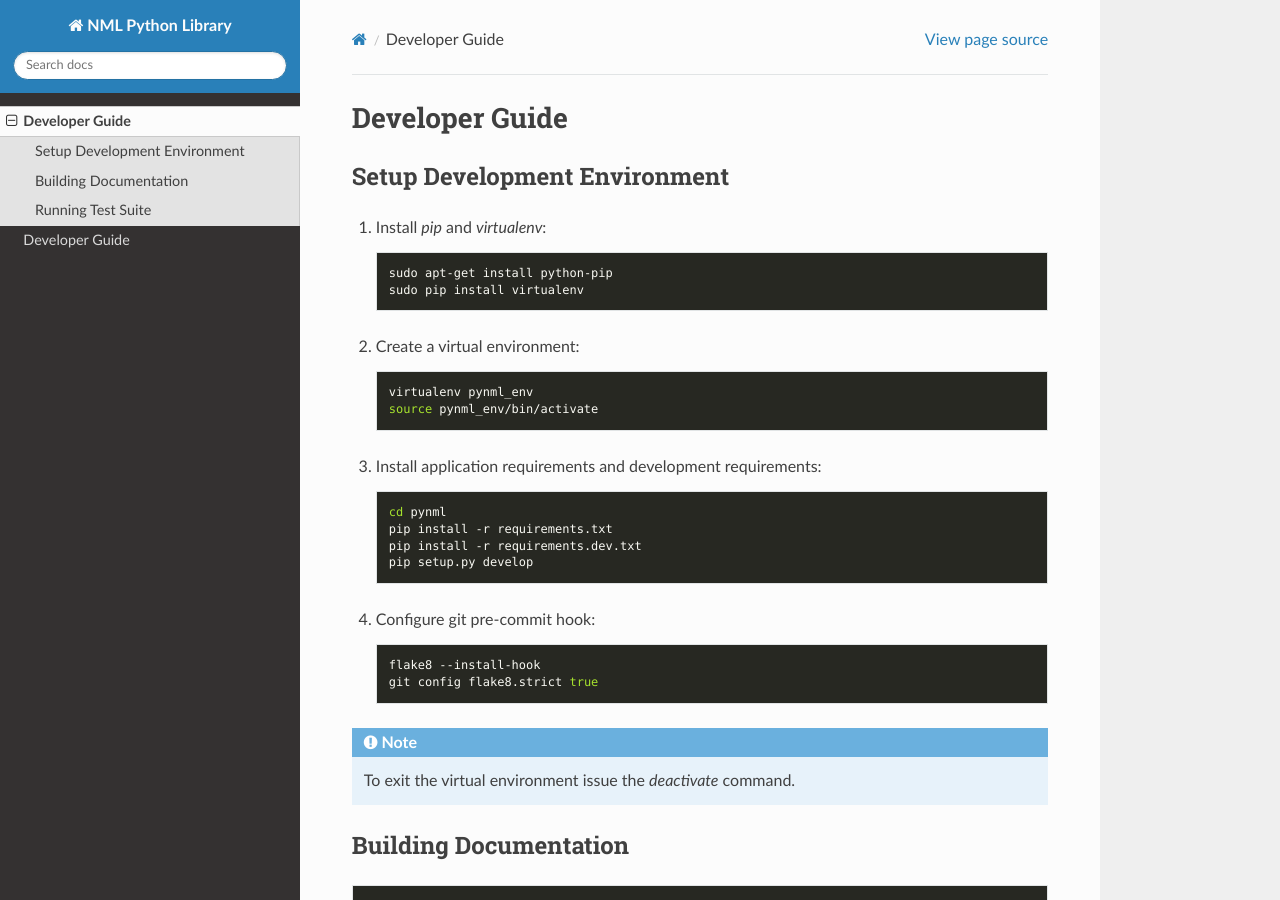
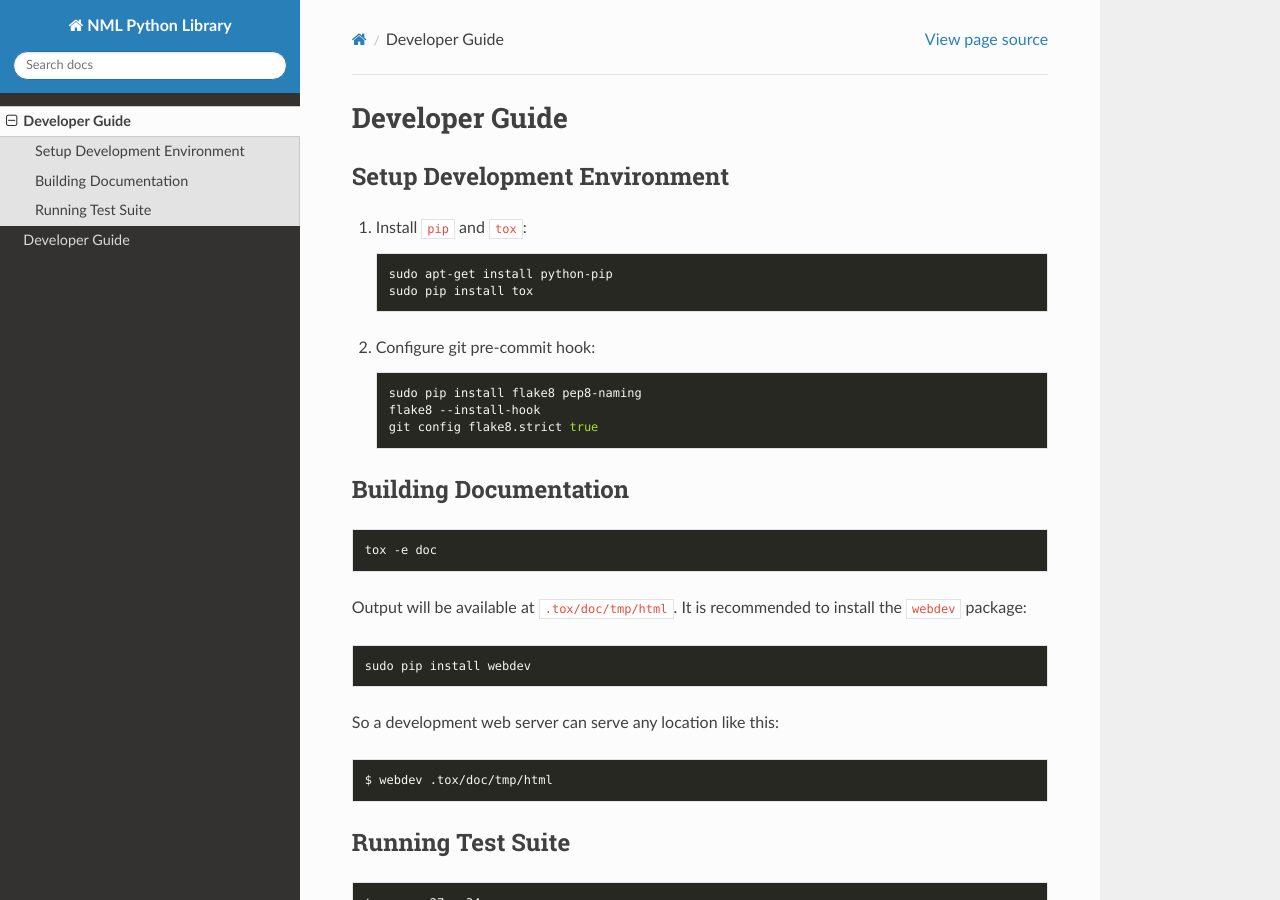
Before and after one commit to HPENetworking/pynml, a Sphinx documentation site: the page built from doc/developer.rst, in a window 1280 px wide and 900 px high. Built offline with Sphinx 7.4.7 and the Read the Docs theme 2.0.0, drawn with Linux system fonts in a browser that asks for light colours; pages that are not in the unit, such as notebooks, are missing from menus; the version number could not be read and is left out.

```diff
--- a/README.rst
+++ b/README.rst
@@ -11,7 +11,7 @@ topologies representation.
 Documentation
 =============
 
-    https://pynml.readthedocs.org/
+    https://github-sc-p.corp.hp.com/hpe-networking/pynml/
 
 
 License
--- a/doc/conf.py
+++ b/doc/conf.py
@@ -228,9 +228,11 @@ latex_elements = {
 # (source start file, target name, title,
 #  author, documentclass [howto, manual, or own class]).
 latex_documents = [
-    ('index', 'pynml.tex',
-     u'NML Python Library Documentation',
-     u'Hewlett Packard Enterprise Development LP', 'manual'),
+    (
+        'index', 'pynml.tex',
+        'NML Python Library Documentation',
+        'Hewlett Packard Enterprise Development LP', 'manual'
+    ),
 ]
 
 # The name of an image file (relative to this directory) to place at the top of
@@ -262,7 +264,7 @@ man_pages = [
     (
         'index',
         'pynml',
-        u'NML Python Library Documentation',
+        'NML Python Library Documentation',
         [author], 1
     ),
 ]
@@ -278,13 +280,14 @@ man_pages = [
 #  dir menu entry, description, category)
 texinfo_documents = [
     (
-        master_doc, 'pynml',
-        u'NML Python Library Documentation',
+        master_doc,
+        'pynml',
+        'NML Python Library Documentation',
         author,
         'pynml',
         (
-            u'Python library for the Network Markup Language (NML) standard '
-             'for network topologies representation.'
+            'Python library for the Network Markup Language (NML) standard '
+            'for network topologies representation.'
         ),
         'Miscellaneous'
     ),
@@ -301,6 +304,7 @@ texinfo_documents = [
 
 # If true, do not generate a @detailmenu in the "Top" node's menu.
 # texinfo_no_detailmenu = False
+
 
 # Add style overrides
 def setup(app):
--- a/doc/developer.rst
+++ b/doc/developer.rst
@@ -10,39 +10,20 @@ Developer Guide
 Setup Development Environment
 =============================
 
-#. Install `pip` and `virtualenv`:
+#. Install ``pip`` and ``tox``:
 
    ::
 
       sudo apt-get install python-pip
-      sudo pip install virtualenv
-
-#. Create a virtual environment:
-
-   ::
-
-      virtualenv pynml_env
-      source pynml_env/bin/activate
-
-#. Install application requirements and development requirements:
-
-   ::
-
-      cd pynml
-      pip install -r requirements.txt
-      pip install -r requirements.dev.txt
-      pip setup.py develop
+      sudo pip install tox
 
 #. Configure git pre-commit hook:
 
    ::
 
+      sudo pip install flake8 pep8-naming
       flake8 --install-hook
       git config flake8.strict true
-
-.. note::
-
-   To exit the virtual environment issue the `deactivate` command.
 
 
 Building Documentation
@@ -52,8 +33,8 @@ Building Documentation
 
    tox -e doc
 
-Output will be available at `.tox/doc/tmp/html`. It is recommended to install
-the `webdev` package:
+Output will be available at ``.tox/doc/tmp/html``. It is recommended to install
+the ``webdev`` package:
 
 ::
 
--- a/doc/index.rst
+++ b/doc/index.rst
@@ -28,7 +28,7 @@ Documentation
 Development
 ===========
 
-- `Project repository. <https://github.com/HPNetworking/pynml/>`_
+- `Project repository. <https://github-sc-p.corp.hp.com/hpe-networking/pynml/>`_
 
 
 Future improvements
--- a/requirements.dev.txt
+++ b/requirements.dev.txt
@@ -1,6 +1,5 @@
 flake8
 pep8-naming
-tox
 pytest
 pytest-cov
 sphinx
--- a/setup.py
+++ b/setup.py
@@ -74,7 +74,7 @@ setup(
         'network topologies representation.'
     ),
     long_description=read('README.rst'),
-    url='https://pynml.readthedocs.org/',
+    url='https://github-sc-p.corp.hp.com/hpe-networking/pynml/',
     keywords='pynml',
 
     classifiers=[
```
Also changed, not shown: .cookiecutter.json (added), 2 other files.
